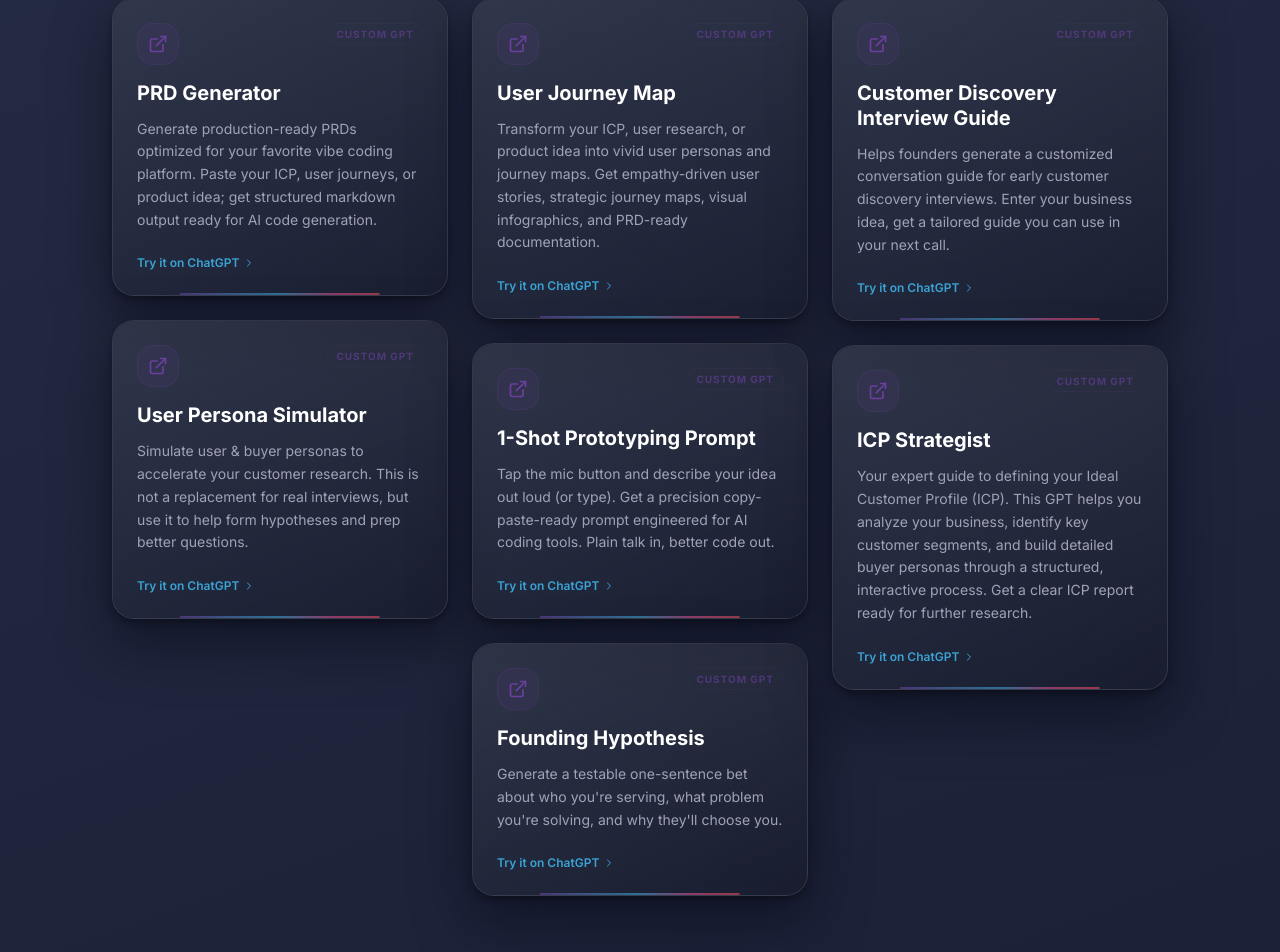
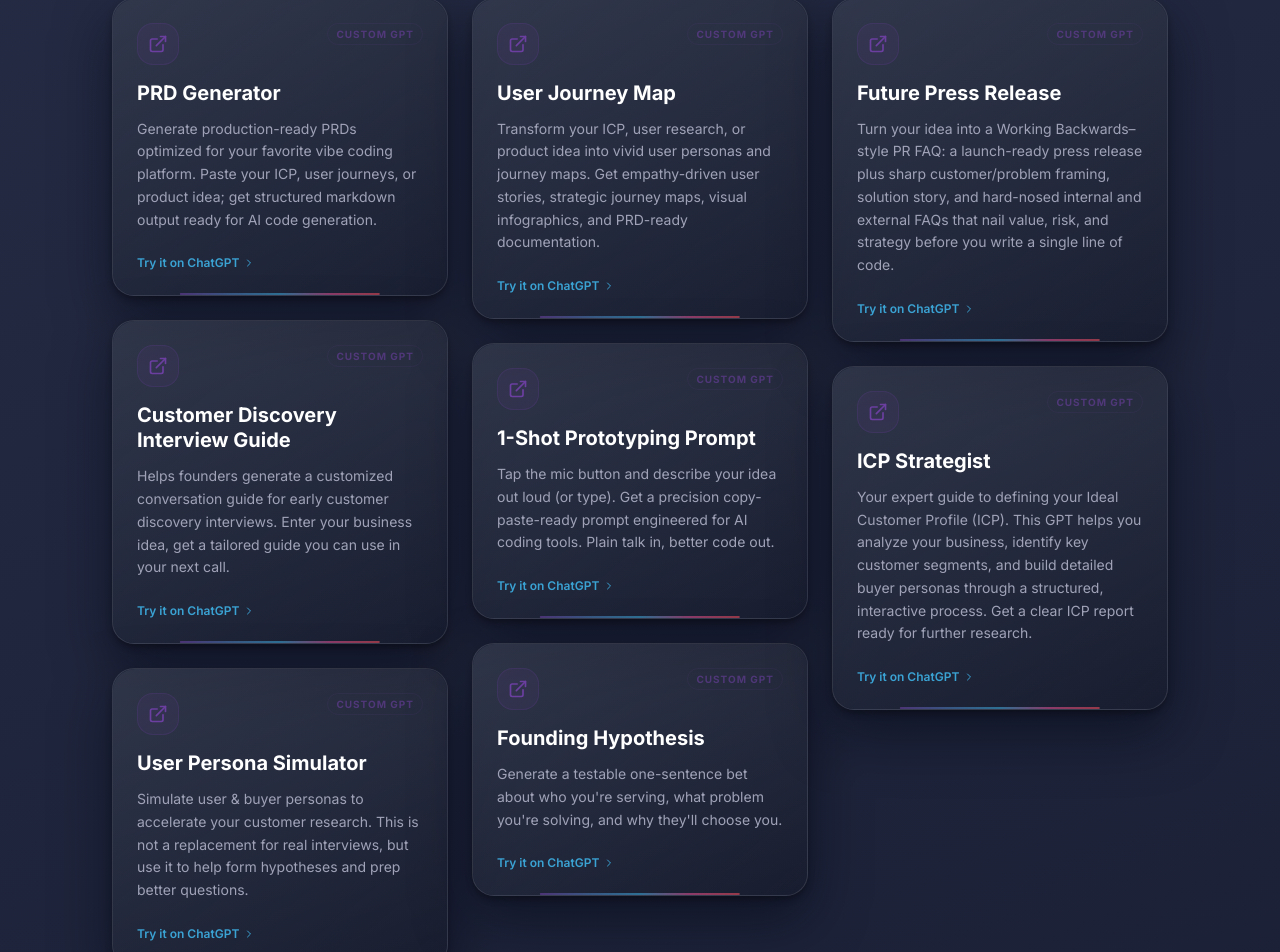
Before and after one commit to marckrejci/protovibing, a Next.js app: page / in a window 1280 px wide. Shown: the part 2323-3275 px from the top of the page. Built offline with nearby package versions, Linux system fonts and the light colour scheme.

Commit message:
Add Future Press Release GPT agent
https://claude.ai/code/session_01ABodFbJkFXNuoKZim4AC9z

```diff
--- a/components/gpt-section.tsx
+++ b/components/gpt-section.tsx
@@ -34,6 +34,11 @@ const GPT_DATA = [
         name: "1-Shot Prototyping Prompt",
         description: "Tap the mic button and describe your idea out loud (or type). Get a precision copy-paste-ready prompt engineered for AI coding tools. Plain talk in, better code out.",
         url: "https://pfndr.co/gpt-prompt",
+    },
+    {
+        name: "Future Press Release",
+        description: "Turn your idea into a Working Backwards–style PR FAQ: a launch-ready press release plus sharp customer/problem framing, solution story, and hard-nosed internal and external FAQs that nail value, risk, and strategy before you write a single line of code.",
+        url: "https://pfndr.co/gpt-future-pr",
     },
     {
         name: "Customer Discovery Interview Guide",
```
